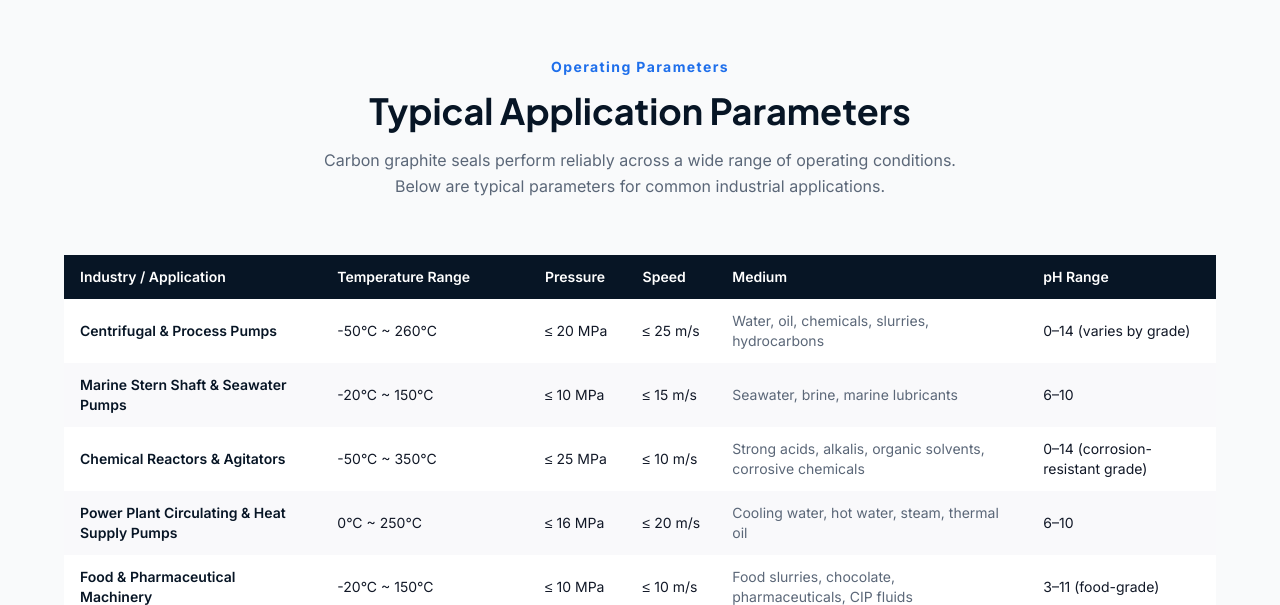
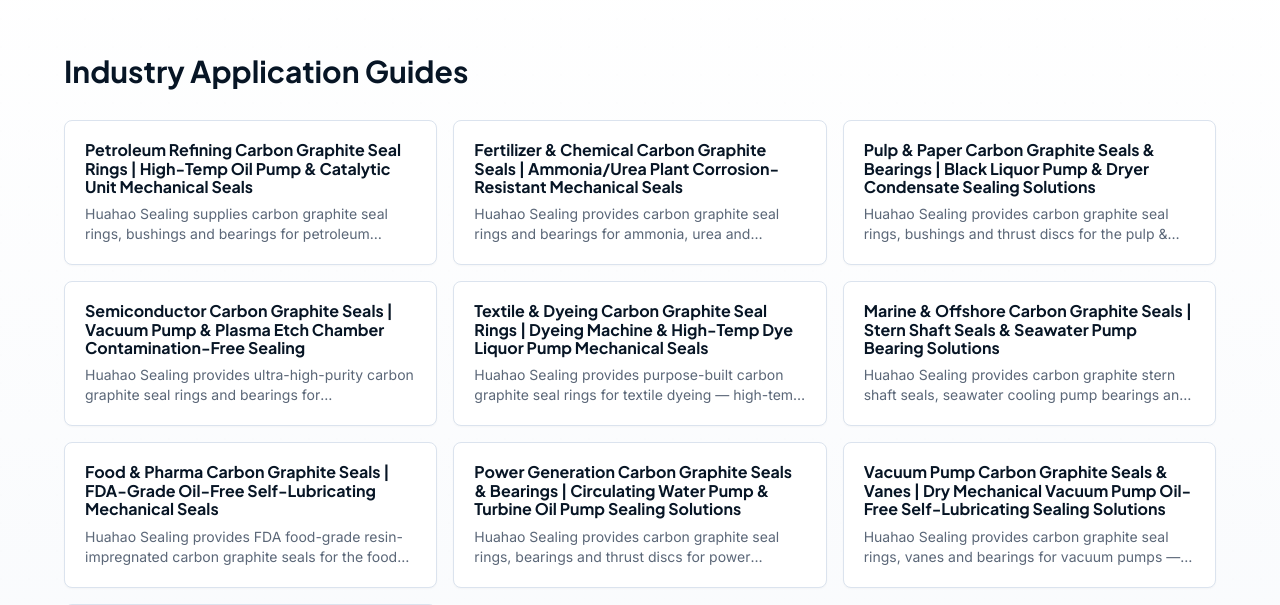
Before and after one commit to jhni0617-droid/huahao-sealing, a Next.js app: page /en/applications in a window 1280 px wide. Shown: the part 3855-4460 px from the top of the page. Built offline with nearby package versions, Linux system fonts and the light colour scheme; no server answers.

Commit message:
fix(seo): fix orphan pages, sitemap x-default, blog FaqJsonLd localization, ArticleJsonLd image, Bing content-language

```diff
--- a/app/[locale]/applications/page.tsx
+++ b/app/[locale]/applications/page.tsx
@@ -6,6 +6,7 @@
 import { generateMeta } from "@/lib/utils"
 import { getLocalized } from "@/lib/locale-data"
 import { applicationsDetailsByLocale } from "@/lib/translations-app-details"
+import { industryLandings } from "@/lib/industry-landing-data"
 import PageHero from "@/components/PageHero"
 import Breadcrumb from "@/components/Breadcrumb"
 
@@ -274,6 +275,20 @@
         </div>
       </section>
 
+      <section className="section-padding industrial-surface">
+        <div className="container-wide">
+          <h2 className="text-3xl font-bold text-primary mb-8">{getLocalized({ zh: "行业应用专题", en: "Industry Application Guides", vi: "Hướng dẫn ứng dụng ngành", th: "คู่มือการใช้งานอุตสาหกรรม" }, locale)}</h2>
+          <div className="grid md:grid-cols-2 lg:grid-cols-3 gap-4">
+            {industryLandings.map((industry) => (
+              <Link key={industry.slug} href={`/applications/${industry.slug}`} className="card-static p-5 hover:border-accent transition-colors block">
+                <h3 className="font-semibold text-primary mb-2">{getLocalized(industry.title, locale)}</h3>
+                <p className="text-sm text-muted line-clamp-2">{getLocalized(industry.description, locale)}</p>
+              </Link>
+            ))}
+          </div>
+        </div>
+      </section>
+
       <ApplicationConditionsSection />
 
       <CTASection
--- a/app/[locale]/blog/[slug]/page.tsx
+++ b/app/[locale]/blog/[slug]/page.tsx
@@ -46,9 +46,10 @@
   const lines = content.split("\n")
   const items: string[] = []
   let inTakeaways = false
+  const takeawayHeaders = ["## 核心要点", "## Key Takeaways", "## Điều chính", "## ประเด็นหลัก"]
   for (const line of lines) {
     const trimmed = line.trim()
-    if (trimmed.startsWith("## 核心要点") || trimmed.startsWith("## Key Takeaways")) {
+    if (takeawayHeaders.some((h) => trimmed.startsWith(h))) {
       inTakeaways = true
       continue
     }
@@ -201,7 +202,8 @@
   const content = getLocalized(post.content, locale)
 
   // GEO：基于文章“核心要点”生成 FAQ schema（内容真实，非编造）
-  const takeaways = extractTakeaways(post.content[locale === "zh" ? "zh" : "en"])
+  const blogContent = (post.content as Record<string, string | undefined>)[locale] ?? post.content.en
+  const takeaways = extractTakeaways(blogContent)
   const faqQuestions = [
     {
       q: locale === "zh" ? `「${post.title.zh}」的核心要点有哪些？` : `What are the key takeaways of "${post.title.en}"?`,
--- a/app/[locale]/layout.tsx
+++ b/app/[locale]/layout.tsx
@@ -85,6 +85,9 @@
       index: true,
       follow: true,
     },
+    other: {
+      "content-language": locale,
+    },
   }
 }
 
--- a/app/sitemap.ts
+++ b/app/sitemap.ts
@@ -35,7 +35,10 @@
       priority: r.priority,
       alternates: {
         languages: Object.fromEntries(
-          locales.map((l) => [l, `${baseUrl}/${l}${r.path}`])
+          [
+            ["x-default", `${baseUrl}/en${r.path}`],
+            ...locales.map((l) => [l, `${baseUrl}/${l}${r.path}`]),
+          ]
         ),
       },
     }))
@@ -50,7 +53,10 @@
       priority: "0.6" as const,
       alternates: {
         languages: Object.fromEntries(
-          locales.map((l) => [l, `${baseUrl}/${l}/products/${p.slug}`])
+          [
+            ["x-default", `${baseUrl}/en/products/${p.slug}`],
+            ...locales.map((l) => [l, `${baseUrl}/${l}/products/${p.slug}`]),
+          ]
         ),
       },
     }))
@@ -64,7 +70,10 @@
       priority: "0.7" as const,
       alternates: {
         languages: Object.fromEntries(
-          locales.map((l) => [l, `${baseUrl}/${l}/blog/${p.slug}`])
+          [
+            ["x-default", `${baseUrl}/en/blog/${p.slug}`],
+            ...locales.map((l) => [l, `${baseUrl}/${l}/blog/${p.slug}`]),
+          ]
         ),
       },
     }))
@@ -78,7 +87,10 @@
       priority: "0.7" as const,
       alternates: {
         languages: Object.fromEntries(
-          locales.map((l) => [l, `${baseUrl}/${l}/applications/${item.slug}`])
+          [
+            ["x-default", `${baseUrl}/en/applications/${item.slug}`],
+            ...locales.map((l) => [l, `${baseUrl}/${l}/applications/${item.slug}`]),
+          ]
         ),
       },
     }))
@@ -92,7 +104,10 @@
       priority: "0.6" as const,
       alternates: {
         languages: Object.fromEntries(
-          locales.map((l) => [l, `${baseUrl}/${l}/compare/${item.slug}`])
+          [
+            ["x-default", `${baseUrl}/en/compare/${item.slug}`],
+            ...locales.map((l) => [l, `${baseUrl}/${l}/compare/${item.slug}`]),
+          ]
         ),
       },
     }))
--- a/components/JsonLd.tsx
+++ b/components/JsonLd.tsx
@@ -211,6 +211,7 @@
     description,
     datePublished: date,
     dateModified: date,
+    image: `${baseUrl}/images/og-banner.jpg`,
     author: {
       "@type": "Organization",
       name: author || cfg.fullName,
```
